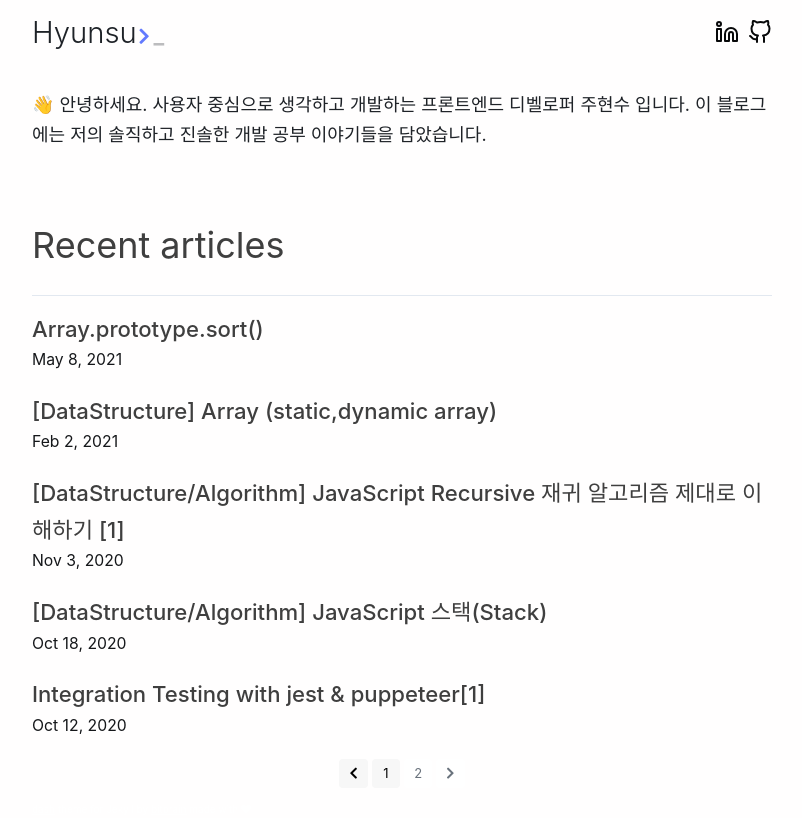
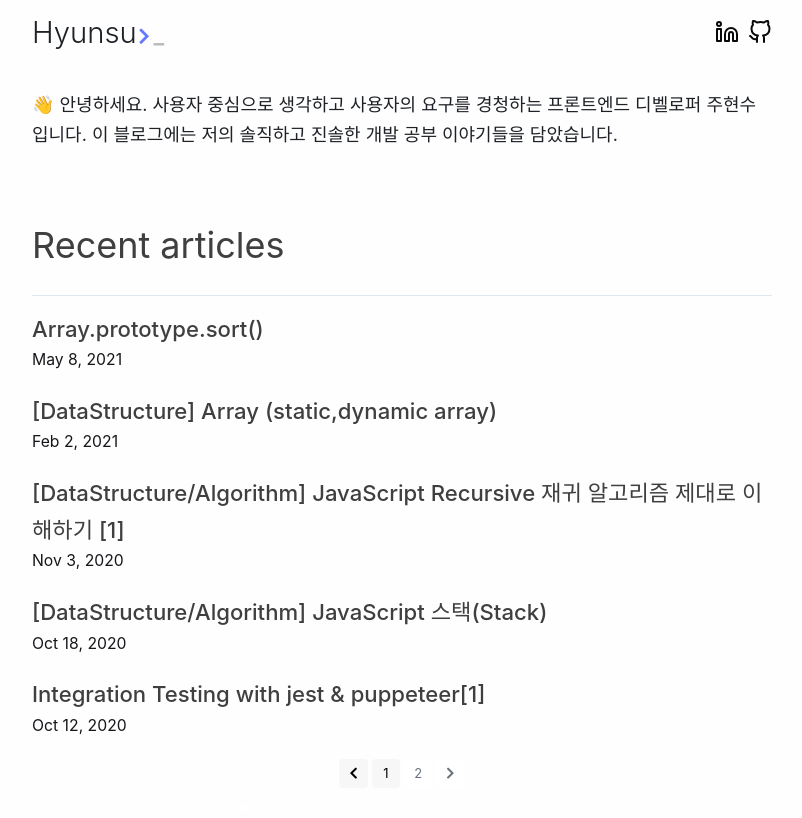
Before and after one commit to sooster910/blogV2, a Jekyll site: the page built from index.html, in a window 1280 px wide. Shown: the top 818 px of the page, without its empty margins (238-1040 px from the left). Built offline with Jekyll 4.4.1, drawn with Linux system fonts in a browser that asks for light colours; the list of posts is cut into pages by our own code.

Commit message:
Modified description of main page

```diff
--- a/_config.yml
+++ b/_config.yml
@@ -2,7 +2,7 @@ title: Hyunsu
 author: Hyunsu Joo
 email: hyunsujoo0609@gmail.com
 description: > # this means to ignore newlines until "show_exerpts:"
-  👋 안녕하세요. 사용자 중심으로 생각하고 개발하는 프론트엔드 디벨로퍼 주현수 입니다. 이 블로그에는 저의
+  👋 안녕하세요. 사용자 중심으로 생각하고 사용자의 요구를 경청하는 프론트엔드 디벨로퍼 주현수 입니다. 이 블로그에는 저의
      솔직하고 진솔한 개발 공부 이야기들을 담았습니다.
 show_excerpts: false # set to true to show excerpts on the homepage
 paginate: 5
```
